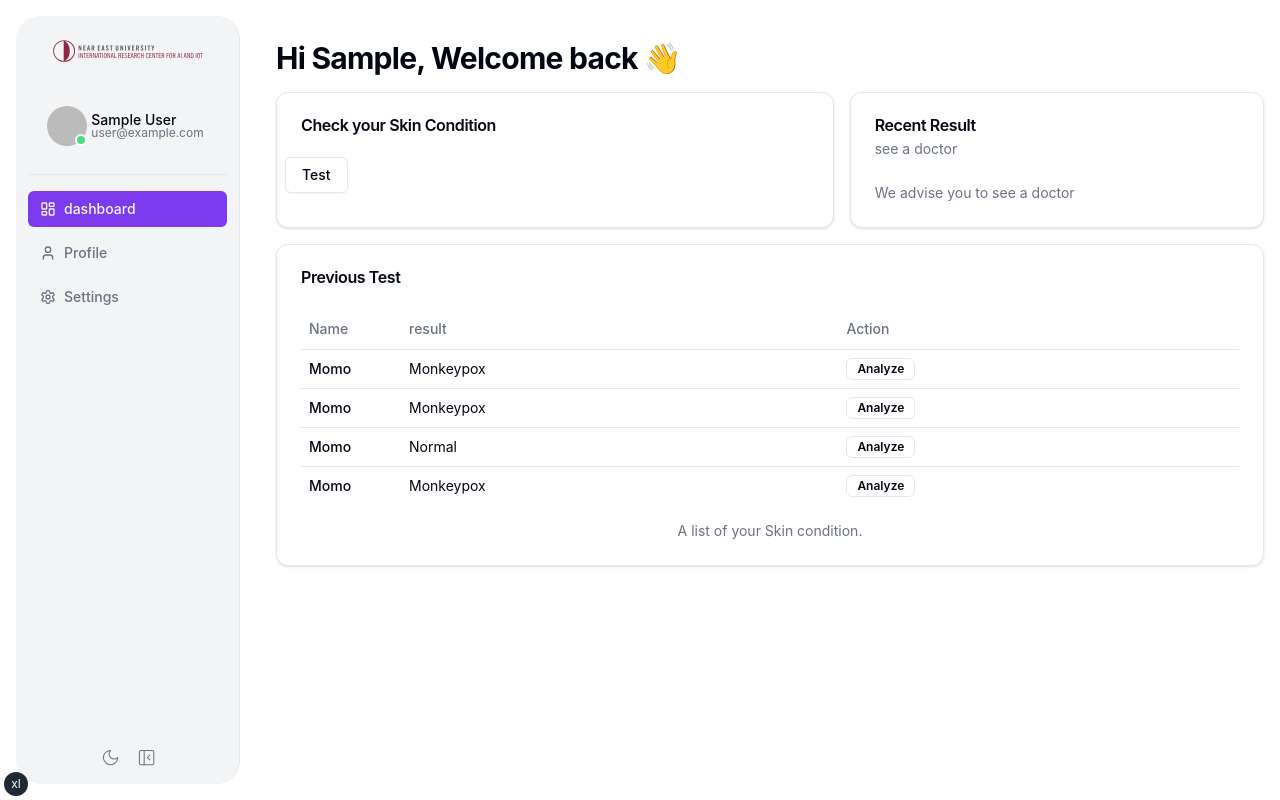
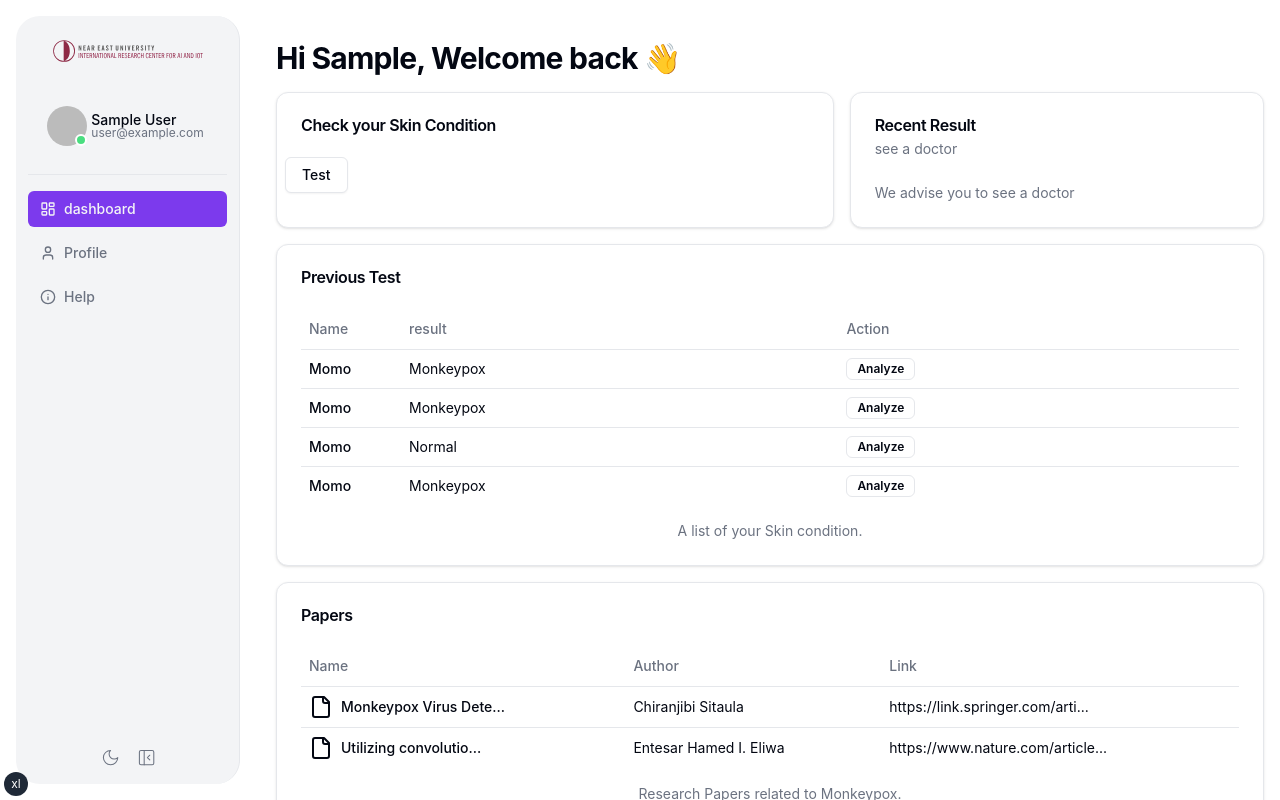
Before and after one commit to Rubanda/iot-neu, a Next.js app: page /dash in a window 1280 px wide. Built offline with nearby package versions, Linux system fonts and the light colour scheme; no server answers; sample sign-in values are in the browser's storage.

Commit message:
updated: added paper page for showing mpox paper

```diff
--- a/package.json
+++ b/package.json
@@ -16,6 +16,7 @@
     "@radix-ui/react-avatar": "^1.0.4",
     "@radix-ui/react-dialog": "^1.1.2",
     "@radix-ui/react-dropdown-menu": "^2.0.6",
+    "@radix-ui/react-hover-card": "^1.1.2",
     "@radix-ui/react-icons": "^1.3.0",
     "@radix-ui/react-label": "^2.0.2",
     "@radix-ui/react-scroll-area": "^1.0.5",
--- a/src/app/(dashboard)/dash/page.tsx
+++ b/src/app/(dashboard)/dash/page.tsx
@@ -1,3 +1,4 @@
+import { Papers } from "@/components/dashboard/papers";
 import { RecentResults } from "@/components/dashboard/recent-results";
 import { CheckSkinCondition } from "@/components/dashboard/scan-image";
 import {
@@ -42,8 +43,8 @@ export default async function page() {
           </CardContent>
         </Card>
       </div>
-      <div className="">
-        <Card >
+      <div className="grid gap-4 grid-cols-1 ">
+        <Card className="">
         <CardHeader>
           <CardTitle>
           Previous Test
@@ -53,6 +54,16 @@ export default async function page() {
         <RecentResults />
         </CardContent>
         </Card>
+        <Card className="">
+        <CardHeader>
+          <CardTitle>
+          Papers
+          </CardTitle>
+        </CardHeader>
+        <CardContent>
+        <Papers />
+        </CardContent>
+        </Card>
       </div>
     </div>
   );
--- /dev/null
+++ b/src/components/dashboard/papers.tsx
@@ -0,0 +1,95 @@
+import {
+  Table,
+  TableBody,
+  TableCaption,
+  TableCell,
+  TableFooter,
+  TableHead,
+  TableHeader,
+  TableRow,
+} from "@/components/ui/table"
+import { Badge } from "@/components/ui/badge"
+import Link from "next/link"
+import { truncateString } from "@/lib/utils"
+import { Icons } from "../icons"
+import {
+  Avatar,
+  AvatarFallback,
+  AvatarImage,
+} from "@/components/ui/avatar"
+import { Button } from "@/components/ui/button"
+import {
+  HoverCard,
+  HoverCardContent,
+  HoverCardTrigger,
+} from "@/components/ui/hover-card"
+
+const mpoxData = [
+  {
+    name: "Monkeypox Virus Detection Using Pre-trained Deep Learning-based Approaches",
+    author: "Chiranjibi Sitaula",
+    link: "https://link.springer.com/article/10.1007/s10916-022-01868-2",
+    published: "06 October 2022"
+  },
+  {
+    name: "Utilizing convolutional neural networks to classify monkeypox skin lesions",
+    author: "Entesar Hamed I. Eliwa",
+    link: "https://www.nature.com/articles/s41598-023-41545-z",
+    published: "03 September 2023"
+  },
+]
+
+export function Papers() {
+  return (
+    <Table>
+      <TableCaption>Research Papers related to Monkeypox.</TableCaption>
+      <TableHeader>
+        <TableRow>
+          <TableHead className="">Name</TableHead>
+          <TableHead>Author</TableHead>
+          <TableHead>Link</TableHead>
+        </TableRow>
+      </TableHeader>
+      <TableBody>
+        {mpoxData.map((data) => (
+          <TableRow key={data.name}>
+            <TableCell className="font-medium flex items-center">
+              <Icons.page />
+              <HoverCard>
+                <HoverCardTrigger asChild>
+                  <span className="ml-2">{truncateString(data.name, 20)}</span>
+                </HoverCardTrigger>
+                <HoverCardContent className="w-full">
+                  <div className="flex justify-between space-x-4">
+                    <Avatar>
+                      <AvatarImage src="" />
+                      <AvatarFallback>R</AvatarFallback>
+                    </Avatar>
+                    <div className="space-y-1">
+                      <h4 className="text-sm font-semibold">{data.author}</h4>
+                      <p className="text-sm">
+                       {data.link}
+                      </p>
+                      <Button variant="outline" size="sm" asChild>
+                        <Link href={data.link} >Learn more</Link></Button>
+                      <div className="flex items-center pt-2">
+                        <Icons.user className="mr-2 h-4 w-4 opacity-70" />{" "}
+                        <span className="text-xs text-muted-foreground">
+                          {data.published}
+                        </span>
+                      </div>
+                    </div>
+                  </div>
+                </HoverCardContent>
+              </HoverCard>
+            </TableCell>
+            <TableCell>{data.author}</TableCell>
+            <TableCell>
+              <Link href={data.link}>{truncateString(data.link, 30)}</Link>
+            </TableCell>
+          </TableRow>
+        ))}
+      </TableBody>
+    </Table>
+  )
+}
--- a/src/components/icons.tsx
+++ b/src/components/icons.tsx
@@ -26,6 +26,7 @@ import {
   SunMedium,
   Trash,
   User,
+  Book,
   X,
   AlignJustify,
   ThermometerSun,
@@ -58,6 +59,7 @@ export const Icons = {
   user: User,
   arrowRight: ArrowRight,
   help: HelpCircle,
+  book: Book,
   pizza: Pizza,
   sun: SunMedium,
   moon: Moon,
--- /dev/null
+++ b/src/components/ui/hover-card.tsx
@@ -0,0 +1,29 @@
+"use client"
+
+import * as React from "react"
+import * as HoverCardPrimitive from "@radix-ui/react-hover-card"
+
+import { cn } from "@/lib/utils"
+
+const HoverCard = HoverCardPrimitive.Root
+
+const HoverCardTrigger = HoverCardPrimitive.Trigger
+
+const HoverCardContent = React.forwardRef<
+  React.ElementRef<typeof HoverCardPrimitive.Content>,
+  React.ComponentPropsWithoutRef<typeof HoverCardPrimitive.Content>
+>(({ className, align = "center", sideOffset = 4, ...props }, ref) => (
+  <HoverCardPrimitive.Content
+    ref={ref}
+    align={align}
+    sideOffset={sideOffset}
+    className={cn(
+      "z-50 w-64 rounded-md border bg-popover p-4 text-popover-foreground shadow-md outline-none data-[state=open]:animate-in data-[state=closed]:animate-out data-[state=closed]:fade-out-0 data-[state=open]:fade-in-0 data-[state=closed]:zoom-out-95 data-[state=open]:zoom-in-95 data-[side=bottom]:slide-in-from-top-2 data-[side=left]:slide-in-from-right-2 data-[side=right]:slide-in-from-left-2 data-[side=top]:slide-in-from-bottom-2",
+      className
+    )}
+    {...props}
+  />
+))
+HoverCardContent.displayName = HoverCardPrimitive.Content.displayName
+
+export { HoverCard, HoverCardTrigger, HoverCardContent }
--- a/src/constants/data.ts
+++ b/src/constants/data.ts
@@ -128,9 +128,9 @@ export const navItems: NavItem[] = [
     label: "profile",
   },
   {
-    title: "Settings",
-    href: "/dash/settings",
-    icon: "settings",
-    label: "settings",
+    title: "Help",
+    href: "https://iot.neu.edu.tr/",
+    icon: "info",
+    label: "help",
   }
 ];
```
Also changed, not shown: src/app/(dashboard)/dash/help/page.tsx (renamed from src/app/(dashboard)/dash/settings/page.tsx), src/app/(dashboard)/dash/help/profile-form.tsx (renamed from src/app/(dashboard)/dash/settings/profile-form.tsx), 1 other file (tests, documents, lock files or other folders).
